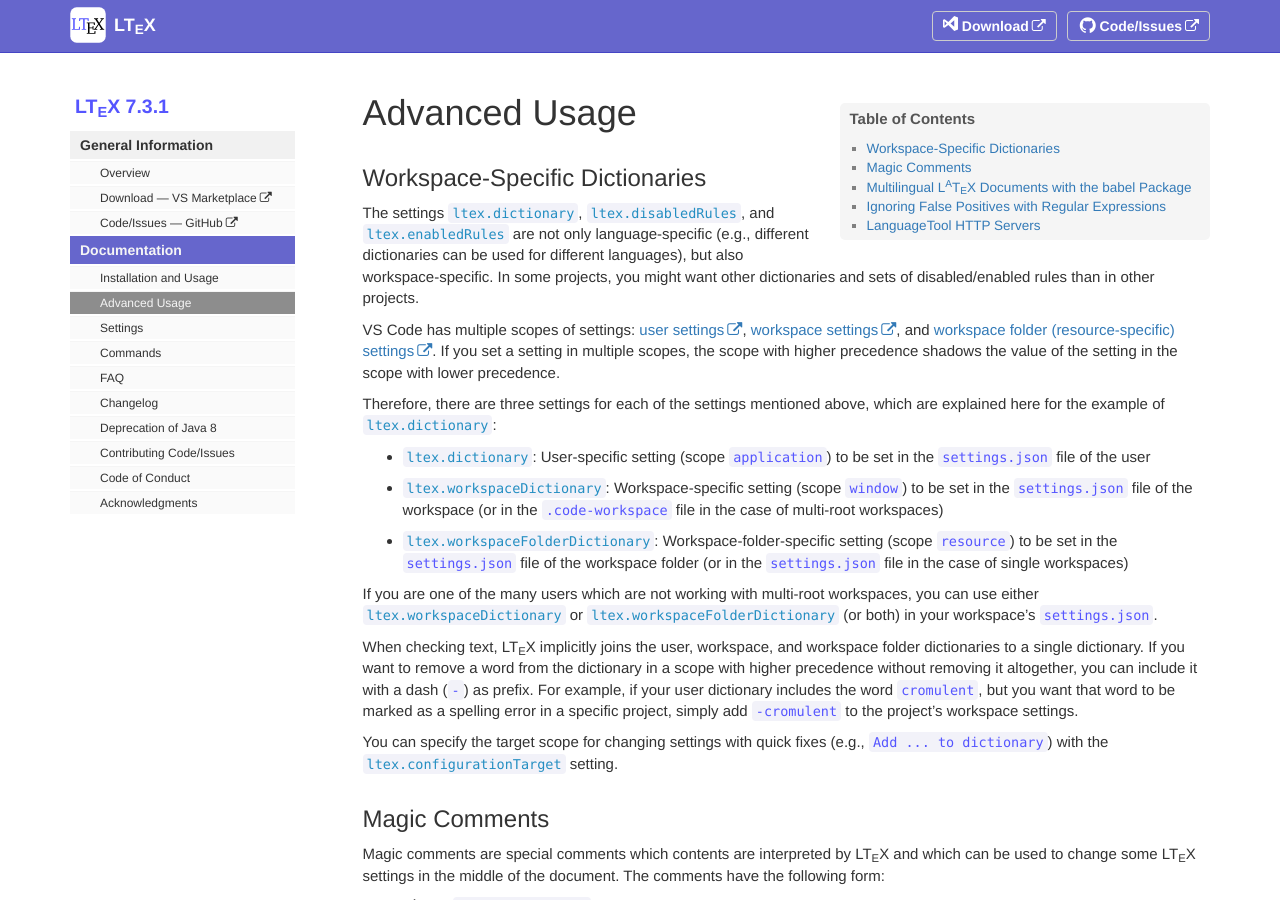
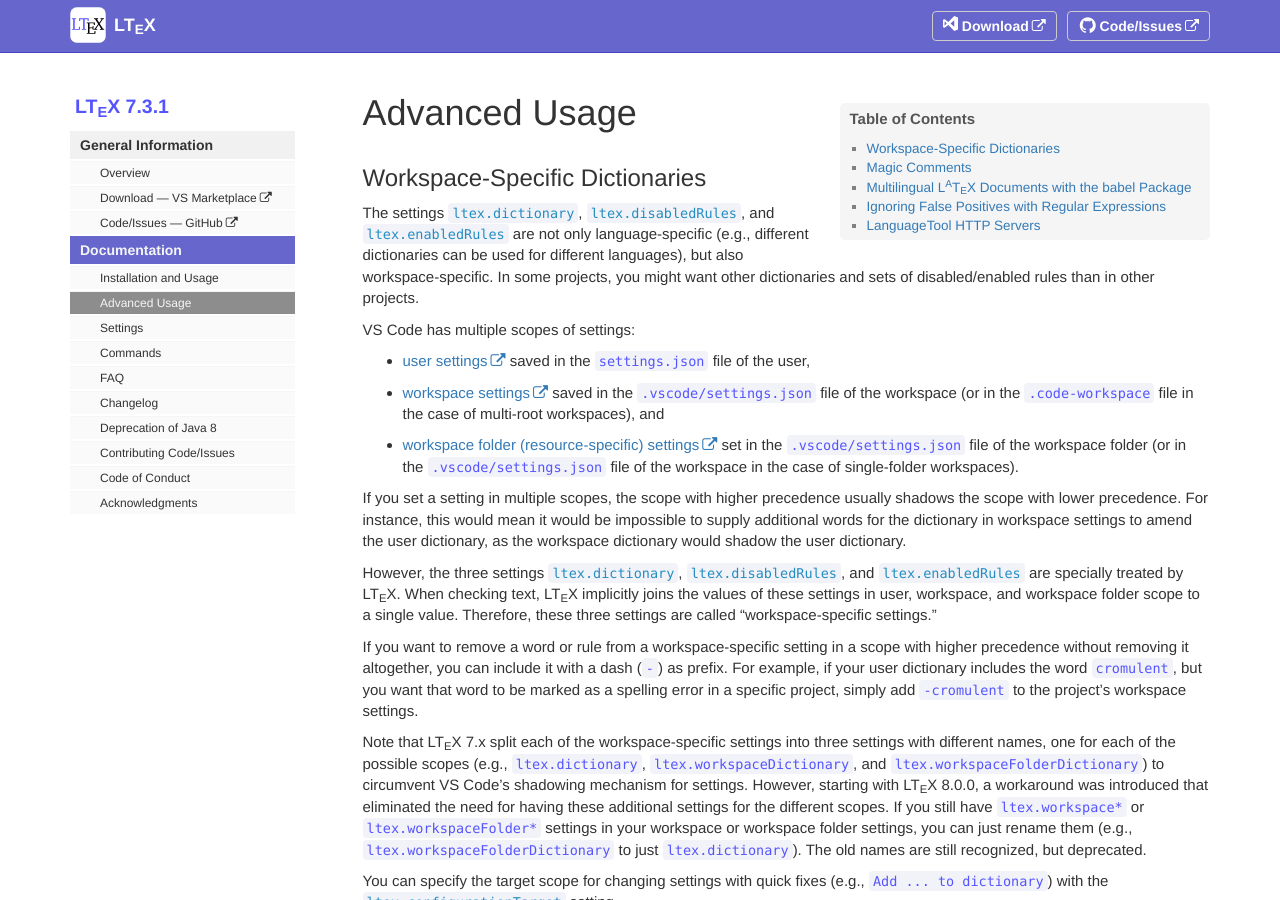
Before and after one commit to valentjn/vscode-ltex, a Jekyll site: the page built from pages/docs/advanced-usage.md, in a window 1280 px wide and 900 px high. Built offline with Jekyll 4.4.1, drawn with Linux system fonts in a browser that asks for light colours.

Commit message:
Update workspace-specific settings for LTeX 8.0.0

```diff
--- a/pages/docs/advanced-usage.md
+++ b/pages/docs/advanced-usage.md
@@ -15,17 +15,19 @@
 
 The settings [`ltex.dictionary`](settings.html#ltexdictionary), [`ltex.disabledRules`](settings.html#ltexdisabledrules), and [`ltex.enabledRules`](settings.html#ltexenabledrules) are not only language-specific (e.g., different dictionaries can be used for different languages), but also workspace-specific. In some projects, you might want other dictionaries and sets of disabled/enabled rules than in other projects.
 
-VS Code has multiple scopes of settings: [user settings](https://code.visualstudio.com/docs/getstarted/settings), [workspace settings](https://code.visualstudio.com/docs/getstarted/settings), and [workspace folder (resource-specific) settings](https://code.visualstudio.com/docs/editor/multi-root-workspaces#_settings). If you set a setting in multiple scopes, the scope with higher precedence shadows the value of the setting in the scope with lower precedence.
+VS Code has multiple scopes of settings:
 
-Therefore, there are three settings for each of the settings mentioned above, which are explained here for the example of [`ltex.dictionary`](settings.html#ltexdictionary):
+- [user settings](https://code.visualstudio.com/docs/getstarted/settings) saved in the `settings.json` file of the user,
+- [workspace settings](https://code.visualstudio.com/docs/getstarted/settings) saved in the `.vscode/settings.json` file of the workspace (or in the `.code-workspace` file in the case of multi-root workspaces), and
+- [workspace folder (resource-specific) settings](https://code.visualstudio.com/docs/editor/multi-root-workspaces#_settings) set in the `.vscode/settings.json` file of the workspace folder (or in the `.vscode/settings.json` file of the workspace in the case of single-folder workspaces).
 
-- [`ltex.dictionary`](settings.html#ltexdictionary): User-specific setting (scope `application`) to be set in the `settings.json` file of the user
-- [`ltex.workspaceDictionary`](settings.html#ltexworkspacedictionary): Workspace-specific setting (scope `window`) to be set in the `settings.json` file of the workspace (or in the `.code-workspace` file in the case of multi-root workspaces)
-- [`ltex.workspaceFolderDictionary`](settings.html#ltexworkspacefolderdictionary): Workspace-folder-specific setting (scope `resource`) to be set in the `settings.json` file of the workspace folder (or in the `settings.json` file in the case of single workspaces)
+If you set a setting in multiple scopes, the scope with higher precedence usually shadows the scope with lower precedence. For instance, this would mean it would be impossible to supply additional words for the dictionary in workspace settings to amend the user dictionary, as the workspace dictionary would shadow the user dictionary.
 
-If you are one of the many users which are not working with multi-root workspaces, you can use either [`ltex.workspaceDictionary`](settings.html#ltexworkspacedictionary) or [`ltex.workspaceFolderDictionary`](settings.html#ltexworkspacefolderdictionary) (or both) in your workspace's `settings.json`.
+However, the three settings [`ltex.dictionary`](settings.html#ltexdictionary), [`ltex.disabledRules`](settings.html#ltexdisabledrules), and [`ltex.enabledRules`](settings.html#ltexenabledrules) are specially treated by LTeX. When checking text, LTeX implicitly joins the values of these settings in user, workspace, and workspace folder scope to a single value. Therefore, these three settings are called “workspace-specific settings.”
 
-When checking text, LTeX implicitly joins the user, workspace, and workspace folder dictionaries to a single dictionary. If you want to remove a word from the dictionary in a scope with higher precedence without removing it altogether, you can include it with a dash (`-`) as prefix. For example, if your user dictionary includes the word `cromulent`, but you want that word to be marked as a spelling error in a specific project, simply add `-cromulent` to the project's workspace settings.
+If you want to remove a word or rule from a workspace-specific setting in a scope with higher precedence without removing it altogether, you can include it with a dash (`-`) as prefix. For example, if your user dictionary includes the word `cromulent`, but you want that word to be marked as a spelling error in a specific project, simply add `-cromulent` to the project's workspace settings.
+
+Note that LTeX 7.x split each of the workspace-specific settings into three settings with different names, one for each of the possible scopes (e.g., `ltex.dictionary`, `ltex.workspaceDictionary`, and `ltex.workspaceFolderDictionary`) to circumvent VS Code's shadowing mechanism for settings. However, starting with LTeX 8.0.0, a workaround was introduced that eliminated the need for having these additional settings for the different scopes. If you still have `ltex.workspace*` or `ltex.workspaceFolder*` settings in your workspace or workspace folder settings, you can just rename them (e.g., `ltex.workspaceFolderDictionary` to just `ltex.dictionary`). The old names are still recognized, but deprecated.
 
 You can specify the target scope for changing settings with quick fixes (e.g., `Add ... to dictionary`) with the [`ltex.configurationTarget`](settings.html#ltexconfigurationtarget) setting.
 
```
